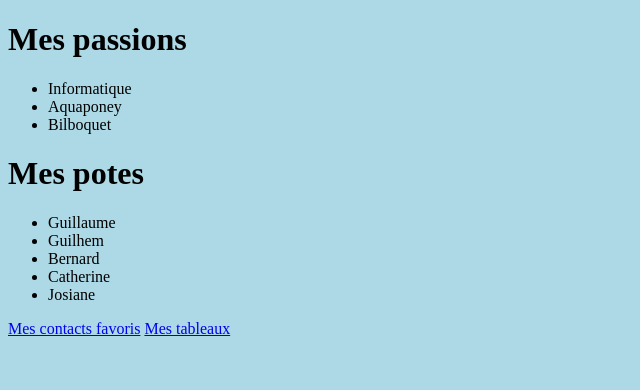
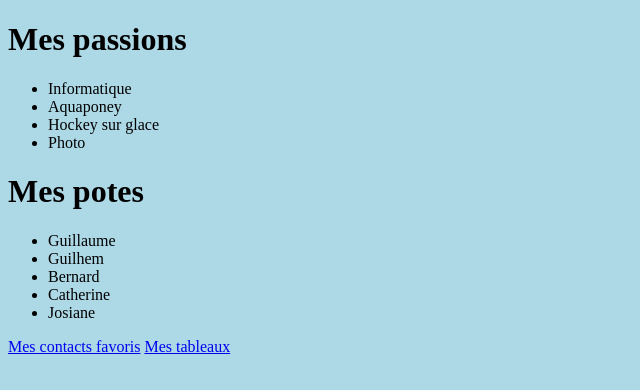
Before and after one commit to KKmillette/tpgit1, a plain HTML site: page index.html in a window 1280 px wide. Shown: the whole page, without its empty margins (0-640 px from the left). Drawn offline with Linux system fonts and the light colour scheme.

Commit message:
modif passions

```diff
--- a/index.html
+++ b/index.html
@@ -13,7 +13,8 @@
     <ul>
       <li>Informatique</li>
       <li>Aquaponey</li>
-      <li>Bilboquet</li>
+      <li>Hockey sur glace</li>
+      <li>Photo</li>
     </ul>
 
     <h1>Mes potes</h1>
```
